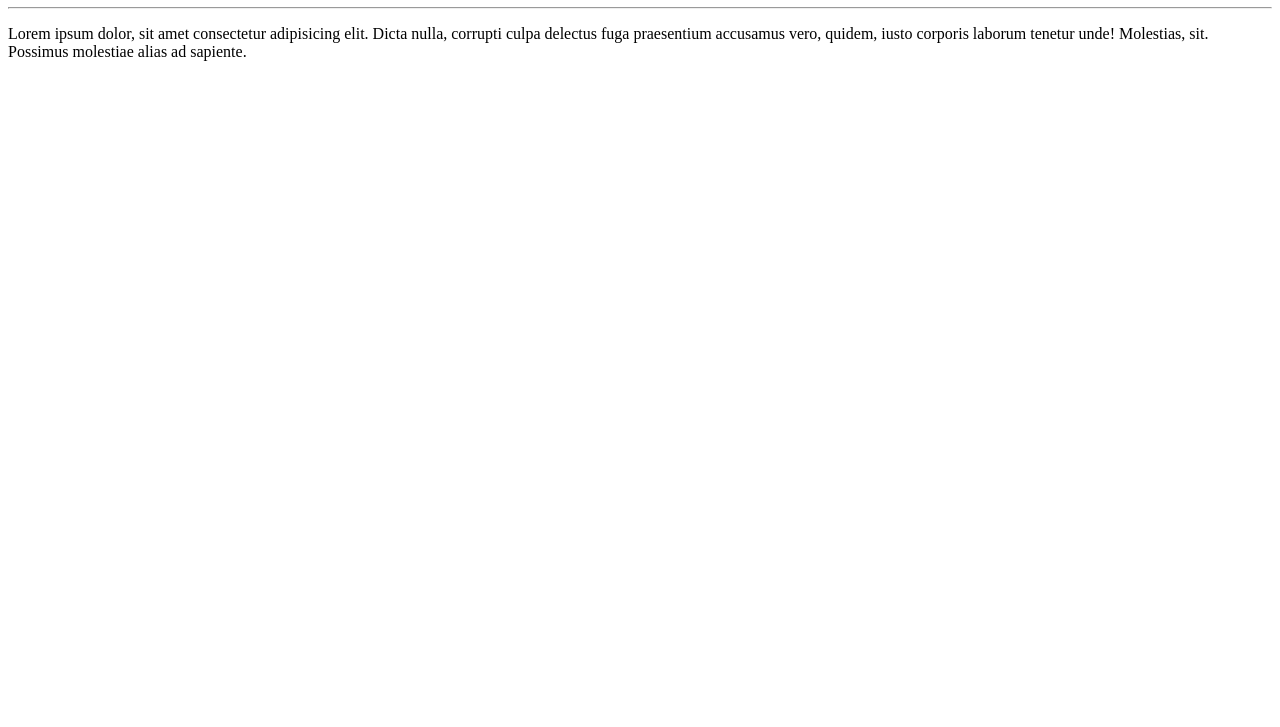
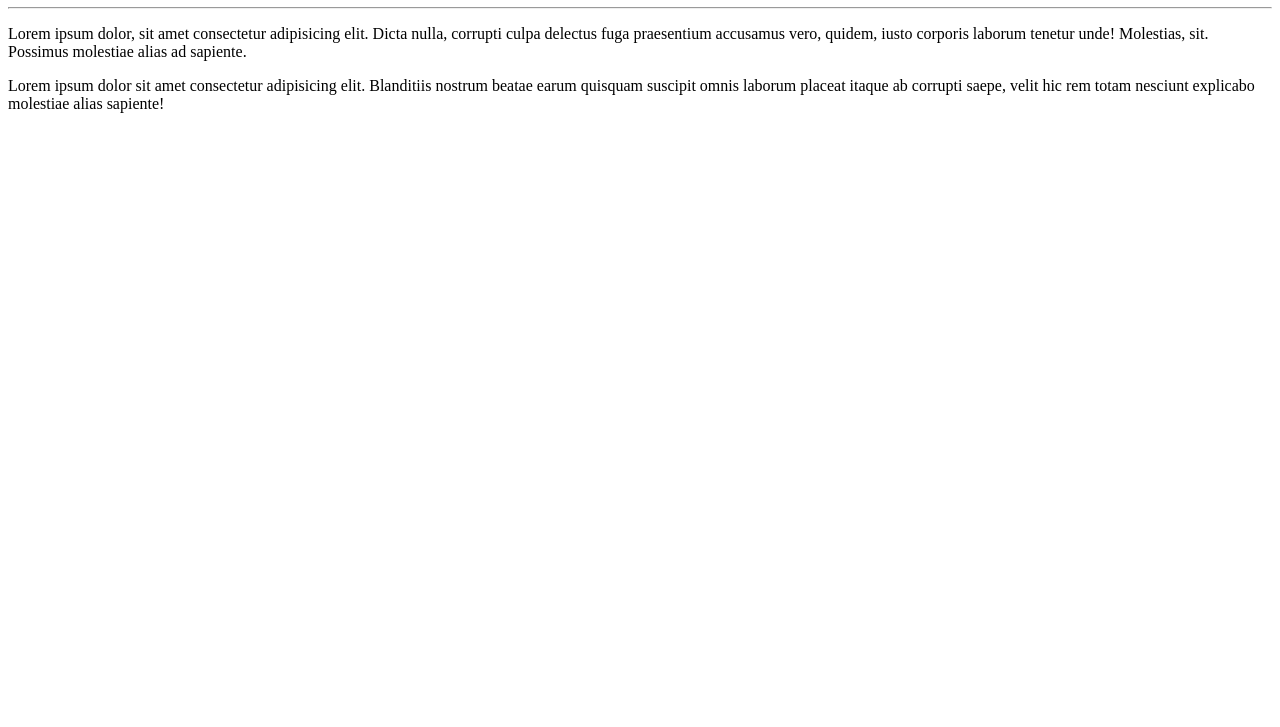
Before and after one commit to RaddoNelson/Ola-Mundo, a plain HTML site: page Site-exemplo/index.html in a window 1280 px wide. Shown: the part 73-800 px from the top of the page. Drawn offline with Linux system fonts and the light colour scheme.

Commit message:
Update index.html
Adicionei um paragrafo

```diff
--- a/Site-exemplo/index.html
+++ b/Site-exemplo/index.html
@@ -9,5 +9,6 @@
     <h1>Ola, mundo!</h1>
     <hr>
     <p>Lorem ipsum dolor, sit amet consectetur adipisicing elit. Dicta nulla, corrupti culpa delectus fuga praesentium accusamus vero, quidem, iusto corporis laborum tenetur unde! Molestias, sit. Possimus molestiae alias ad sapiente.</p>
+    <p>Lorem ipsum dolor sit amet consectetur adipisicing elit. Blanditiis nostrum beatae earum quisquam suscipit omnis laborum placeat itaque ab corrupti saepe, velit hic rem totam nesciunt explicabo molestiae alias sapiente!</p>
 </body>
 </html>
```
